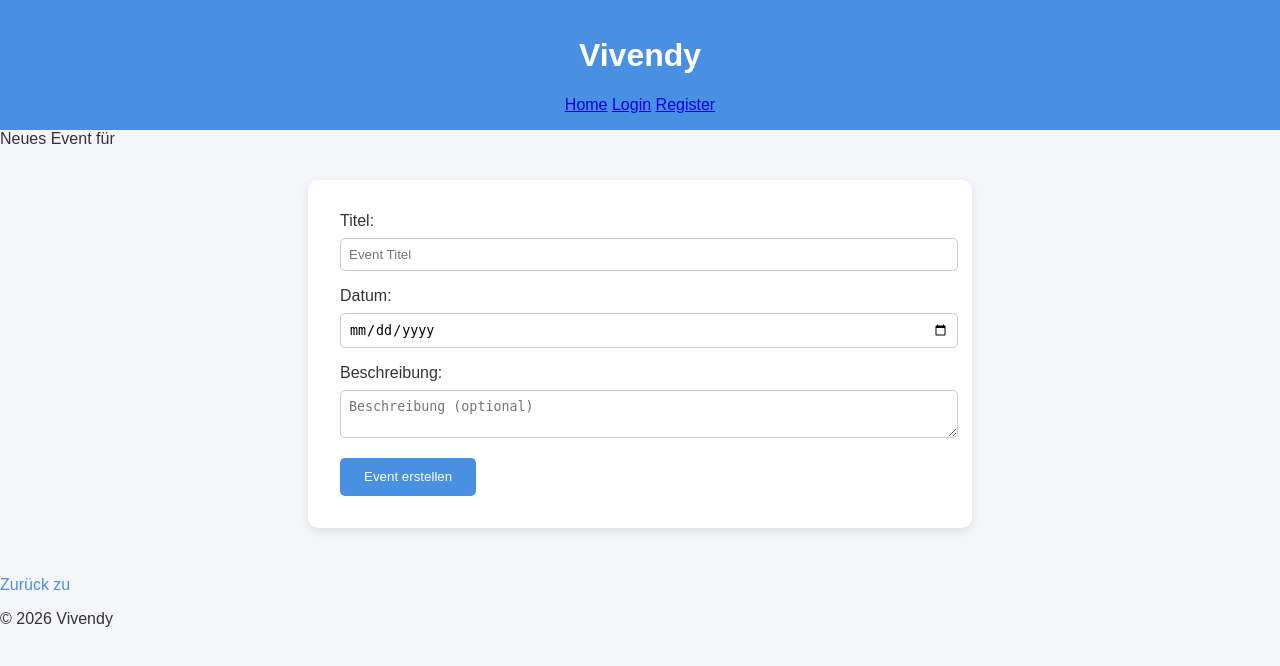
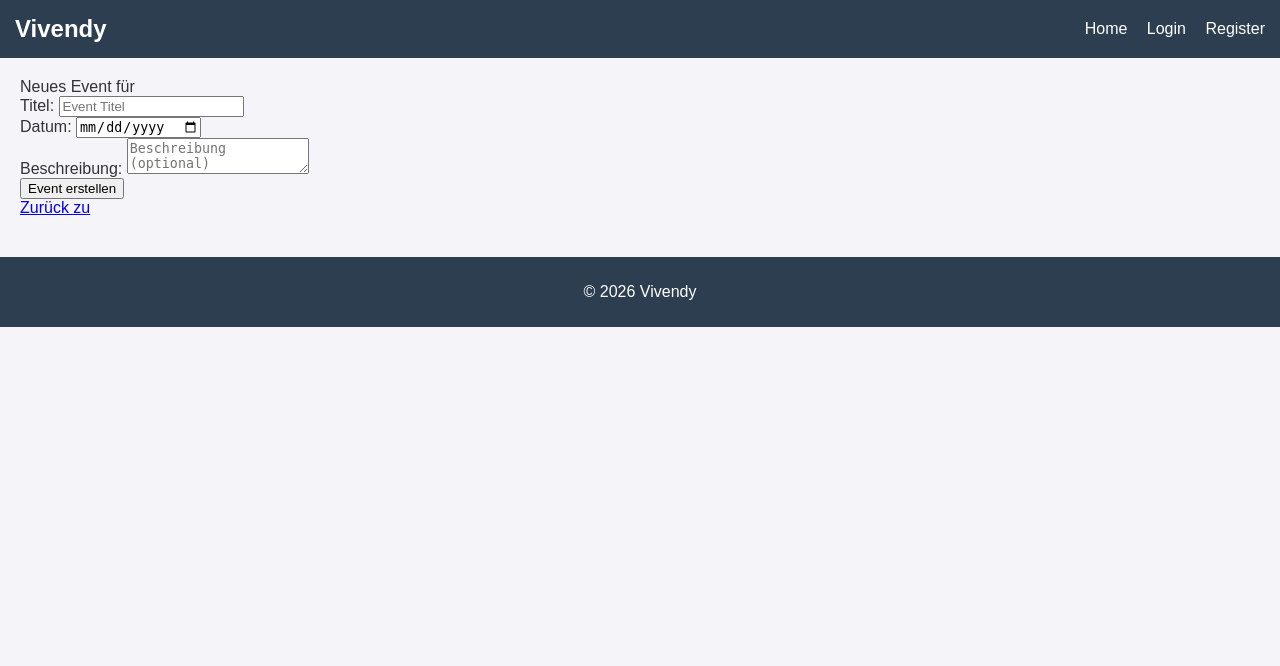
Before and after one commit to luki2005/vivendy, a Flask app: template templates/event_new.html in a window 1280 px wide. Shown: the top 666 px of the page. Run offline with Flask 3, Linux system fonts and the light colour scheme; the template is opened without the code that fills it, so the values that code supplies are empty.

Commit message:
Update style.css

```diff
--- a/static/style.css
+++ b/static/style.css
@@ -1,83 +1,20 @@
-body {
-    font-family: Arial, sans-serif;
-    background-color: #f5f6fa;
-    margin: 0;
-    padding: 0;
-    color: #333;
-}
-
-header {
-    background-color: #4a90e2;
-    color: white;
-    padding: 1rem;
-    text-align: center;
-}
-
-h2, h3 {
-    color: #333;
-}
-
-.form-container {
-    background-color: white;
-    max-width: 600px;
-    margin: 2rem auto;
-    padding: 2rem;
-    border-radius: 10px;
-    box-shadow: 0 3px 10px rgba(0,0,0,0.1);
-}
-
-.form-group {
-    margin-bottom: 1rem;
-}
-
-.form-group label {
-    display: block;
-    margin-bottom: 0.5rem;
-}
-
-.form-group input,
-.form-group textarea {
-    width: 100%;
-    padding: 0.5rem;
-    border-radius: 5px;
-    border: 1px solid #ccc;
-}
-
-.btn {
-    background-color: #4a90e2;
-    color: white;
-    padding: 0.7rem 1.5rem;
-    border: none;
-    border-radius: 5px;
-    cursor: pointer;
-}
-
-.btn:hover {
-    background-color: #357ab7;
-}
-
-.btn-back {
-    display: inline-block;
-    margin-top: 1rem;
-    color: #4a90e2;
-    text-decoration: none;
-}
-
-.person-img {
-    max-width: 200px;
-    border-radius: 10px;
-    margin-top: 1rem;
-}
-
-.event-list {
-    list-style: none;
-    padding: 0;
-}
-
-.event-list li {
-    background: white;
-    margin-bottom: 1rem;
-    padding: 1rem;
-    border-radius: 10px;
-    box-shadow: 0 2px 6px rgba(0,0,0,0.05);
-}
+body { font-family: Arial, sans-serif; margin:0; padding:0; background:#f4f4f9; color:#333; }
+header { background:#2c3e50; color:#fff; padding:15px; display:flex; justify-content: space-between; align-items:center; }
+header h1 { margin:0; font-size:24px; }
+nav a { color:#fff; margin-left:15px; text-decoration:none; }
+main { padding:20px; }
+footer { text-align:center; padding:10px; background:#2c3e50; color:#fff; margin-top:20px; }
+.form-box { max-width:400px; margin:auto; background:#fff; padding:20px; border-radius:8px; box-shadow:0 0 10px rgba(0,0,0,0.1); }
+.form-box input { width:100%; padding:10px; margin:10px 0; border-radius:5px; border:1px solid #ccc; }
+.form-box button { padding:10px 20px; background:#3498db; color:#fff; border:none; border-radius:5px; cursor:pointer; }
+.form-box button:hover { background:#2980b9; }
+.error { color:red; font-weight:bold; }
+.user-table { width:100%; border-collapse:collapse; margin-top:20px; }
+.user-table th, .user-table td { border:1px solid #ccc; padding:8px; text-align:left; }
+.user-table th { background:#3498db; color:#fff; }
+.user-table tr:nth-child(even) { background:#f2f2f2; }
+.user-table button { padding:5px 10px; margin:2px; background:#e74c3c; color:#fff; border:none; border-radius:4px; cursor:pointer; }
+.user-table button:hover { background:#c0392b; }
+.banned-box { max-width:500px; margin:40px auto; background:#ffe6e6; padding:20px; border:1px solid #ff0000; border-radius:8px; text-align:center; }
+.form-inline { display:flex; gap:10px; margin-top:10px; }
+.form-inline input { flex:1; }
```
